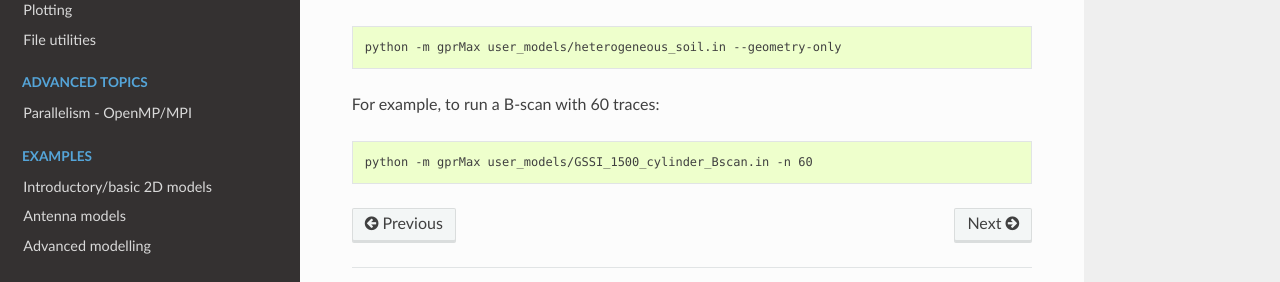
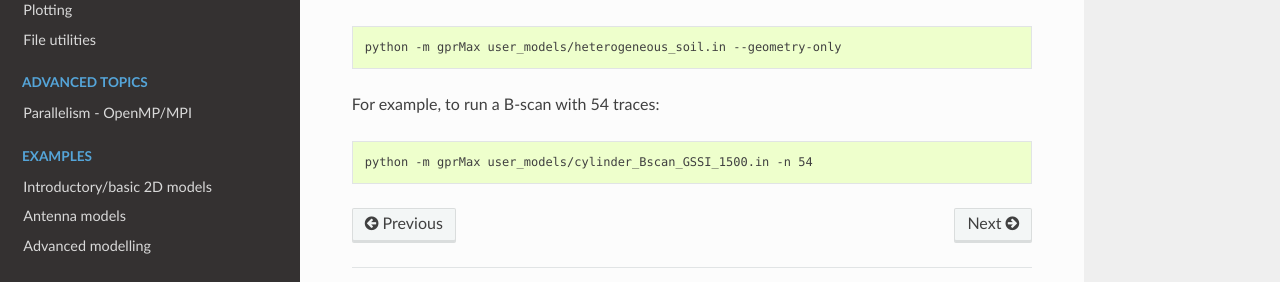
Before and after one commit to docarlson4/gprMax, a Sphinx documentation site: the page built from docs/source/includereadme.rst, in a window 1280 px wide and 900 px high, scrolled down 5518 px. Shown: the part 503-785 px from the top of the window. Built offline with Sphinx 7.4.7 and the Read the Docs theme 2.0.0, drawn with Linux system fonts in a browser that asks for light colours.

Commit message:
Renaming of some model files.

```diff
--- a/README.rst
+++ b/README.rst
@@ -208,8 +208,8 @@ For example, to check the geometry of a model:
 
     python -m gprMax user_models/heterogeneous_soil.in --geometry-only
 
-For example, to run a B-scan with 60 traces:
+For example, to run a B-scan with 54 traces:
 
 .. code-block:: none
 
-    python -m gprMax user_models/GSSI_1500_cylinder_Bscan.in -n 60
+    python -m gprMax user_models/cylinder_Bscan_GSSI_1500.in -n 54
```
Also changed, not shown: docs/source/examples_antennas.rst (+15 -15 lines), docs/source/images/cylinder_Bscan_GSSI_1500.png (renamed from docs/source/images/GSSI_1500_cylinder.png), docs/source/images/cylinder_Bscan_GSSI_1500_results.png (renamed from docs/source/images/GSSI_1500_cylinder_Bscan_results.png), docs/source/images/cylinder_Bscan_results.png (deleted), 9 other files.
